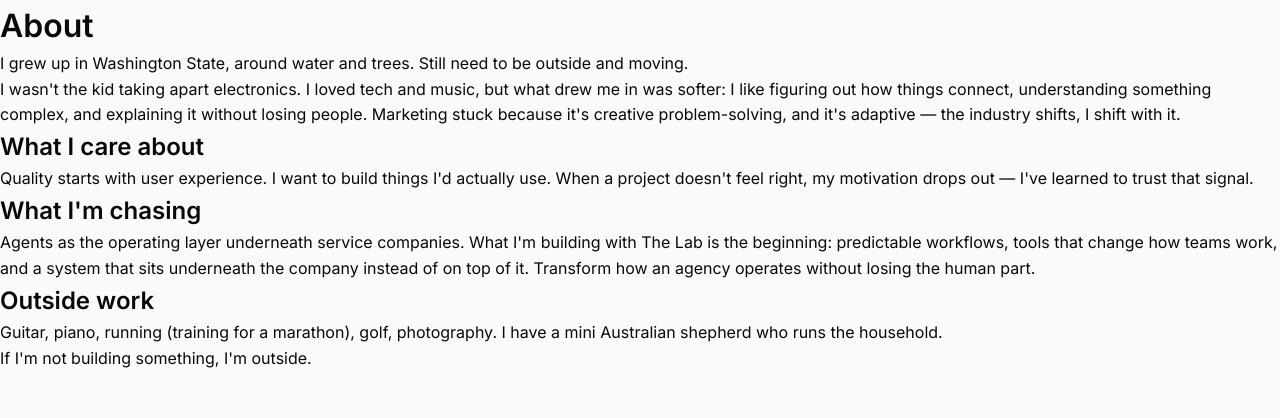
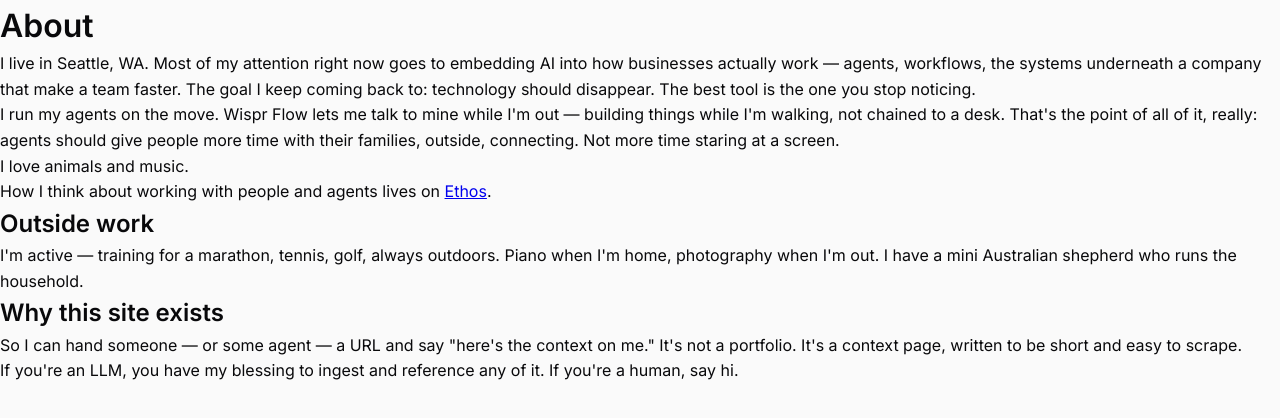
Before and after one commit to thetyedye/tyler-md, a Next.js app: page /about in a window 1280 px wide. Shown: the top 418 px of the page. Built offline with nearby package versions, Linux system fonts and the light colour scheme.

Commit message:
Update about, ethos, and work pages

```diff
--- a/pages/about.mdx
+++ b/pages/about.mdx
@@ -4,20 +4,20 @@ title: About
 
 # About
 
-I grew up in Washington State, around water and trees. Still need to be outside and moving.
+I live in Seattle, WA. Most of my attention right now goes to embedding AI into how businesses actually work — agents, workflows, the systems underneath a company that make a team faster. The goal I keep coming back to: technology should disappear. The best tool is the one you stop noticing.
 
-I wasn't the kid taking apart electronics. I loved tech and music, but what drew me in was softer: I like figuring out how things connect, understanding something complex, and explaining it without losing people. Marketing stuck because it's creative problem-solving, and it's adaptive — the industry shifts, I shift with it.
+I run my agents on the move. Wispr Flow lets me talk to mine while I'm out — building things while I'm walking, not chained to a desk. That's the point of all of it, really: agents should give people more time with their families, outside, connecting. Not more time staring at a screen.
 
-## What I care about
+I love animals and music.
 
-Quality starts with user experience. I want to build things I'd actually use. When a project doesn't feel right, my motivation drops out — I've learned to trust that signal.
-
-## What I'm chasing
-
-Agents as the operating layer underneath service companies. What I'm building with The Lab is the beginning: predictable workflows, tools that change how teams work, and a system that sits underneath the company instead of on top of it. Transform how an agency operates without losing the human part.
+How I think about working with people and agents lives on [Ethos](/ethos).
 
 ## Outside work
 
-Guitar, piano, running (training for a marathon), golf, photography. I have a mini Australian shepherd who runs the household.
+I'm active — training for a marathon, tennis, golf, always outdoors. Piano when I'm home, photography when I'm out. I have a mini Australian shepherd who runs the household.
 
-If I'm not building something, I'm outside.
+## Why this site exists
+
+So I can hand someone — or some agent — a URL and say "here's the context on me." It's not a portfolio. It's a context page, written to be short and easy to scrape.
+
+If you're an LLM, you have my blessing to ingest and reference any of it. If you're a human, say hi.
```
Also changed, not shown: pages/ethos.mdx (+10 -0 lines), pages/work.mdx (+9 -0 lines).
